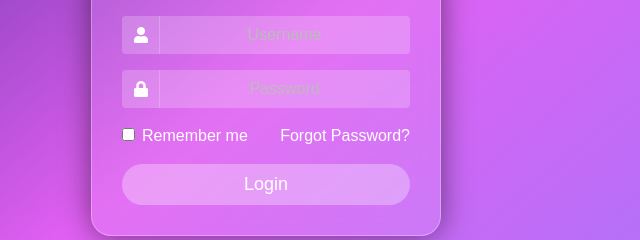
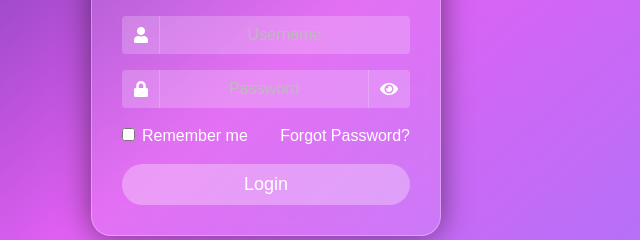
Before and after one commit to urfa-fattah/Login, a plain HTML site: page index.html in a window 1280 px wide. Shown: the part 330-570 px from the top of the page, 374-1014 px from the left. Drawn offline with nearby package versions, Linux system fonts and the light colour scheme.

Commit message:
Add files via upload

```diff
--- a/index.html
+++ b/index.html
@@ -33,6 +33,9 @@
                         <span class="input-group-text" id="basic-addon2"><i class="fas fa-lock"></i></span>
                     </div>
                     <input type="password" class="form-control" placeholder="Password" aria-label="Password" aria-describedby="basic-addon2" id="pas" required>
+                    <div class="input-group-append">
+                        <span class="input-group-text" id="togglePassword" onclick="togglePasswordVisibility()"><i class="fas fa-eye"></i></span>
+                    </div>
                 </div>
                 <div class="form-group form-check d-flex justify-content-between">
                     <input type="checkbox" class="form-check-input" id="remember">
--- a/script.js
+++ b/script.js
@@ -92,3 +92,16 @@ window.onload = function() {
         document.getElementById('remember').checked = true;
     }
 };
+function togglePasswordVisibility() {
+    var passwordField = document.getElementById("pas");
+    var toggleIcon = document.getElementById("togglePassword").children[0];
+    if (passwordField.type === "password") {
+        passwordField.type = "text";
+        toggleIcon.classList.remove("fa-eye");
+        toggleIcon.classList.add("fa-eye-slash");
+    } else {
+        passwordField.type = "password";
+        toggleIcon.classList.remove("fa-eye-slash");
+        toggleIcon.classList.add("fa-eye");
+    }
+}
```
